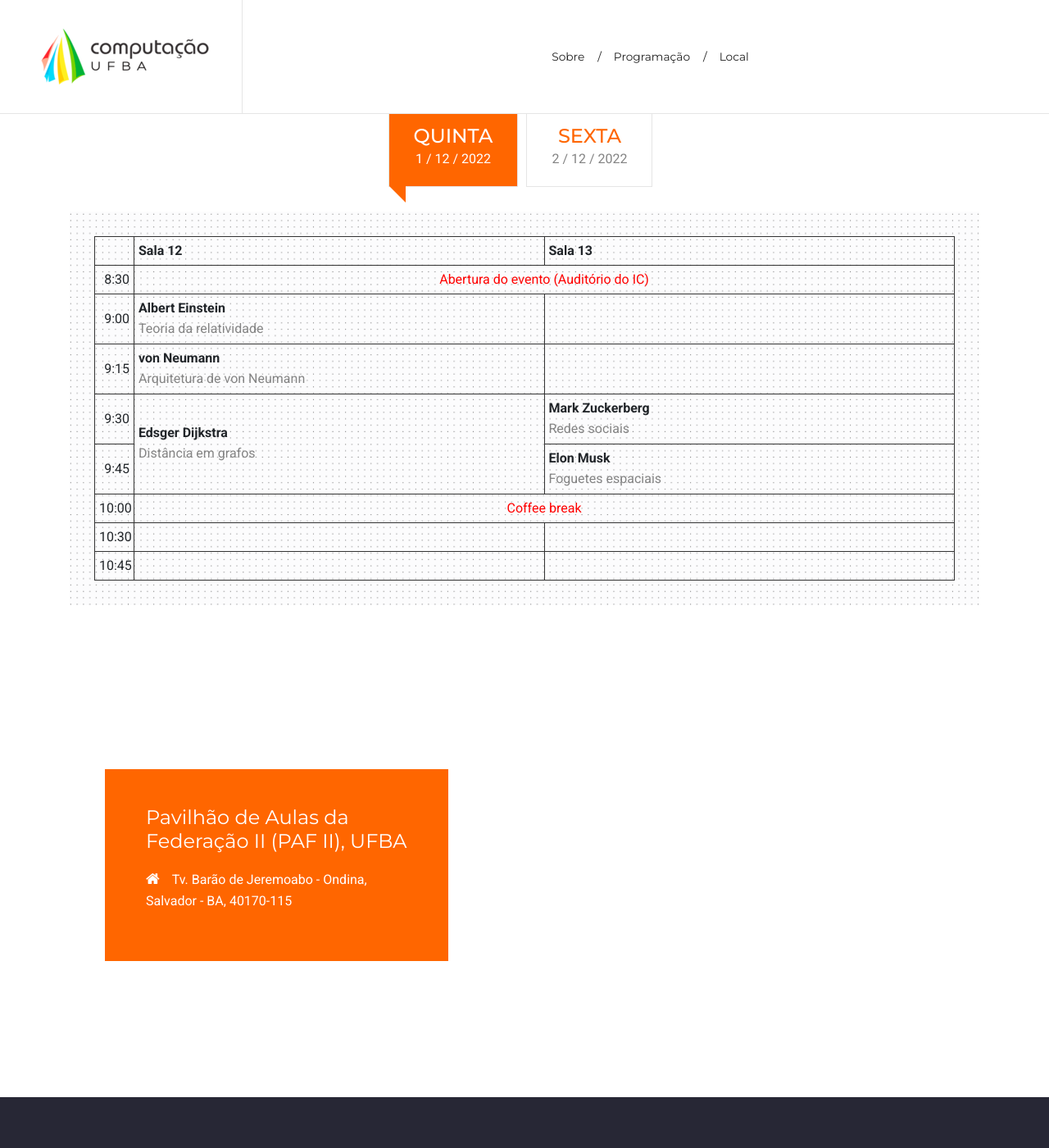
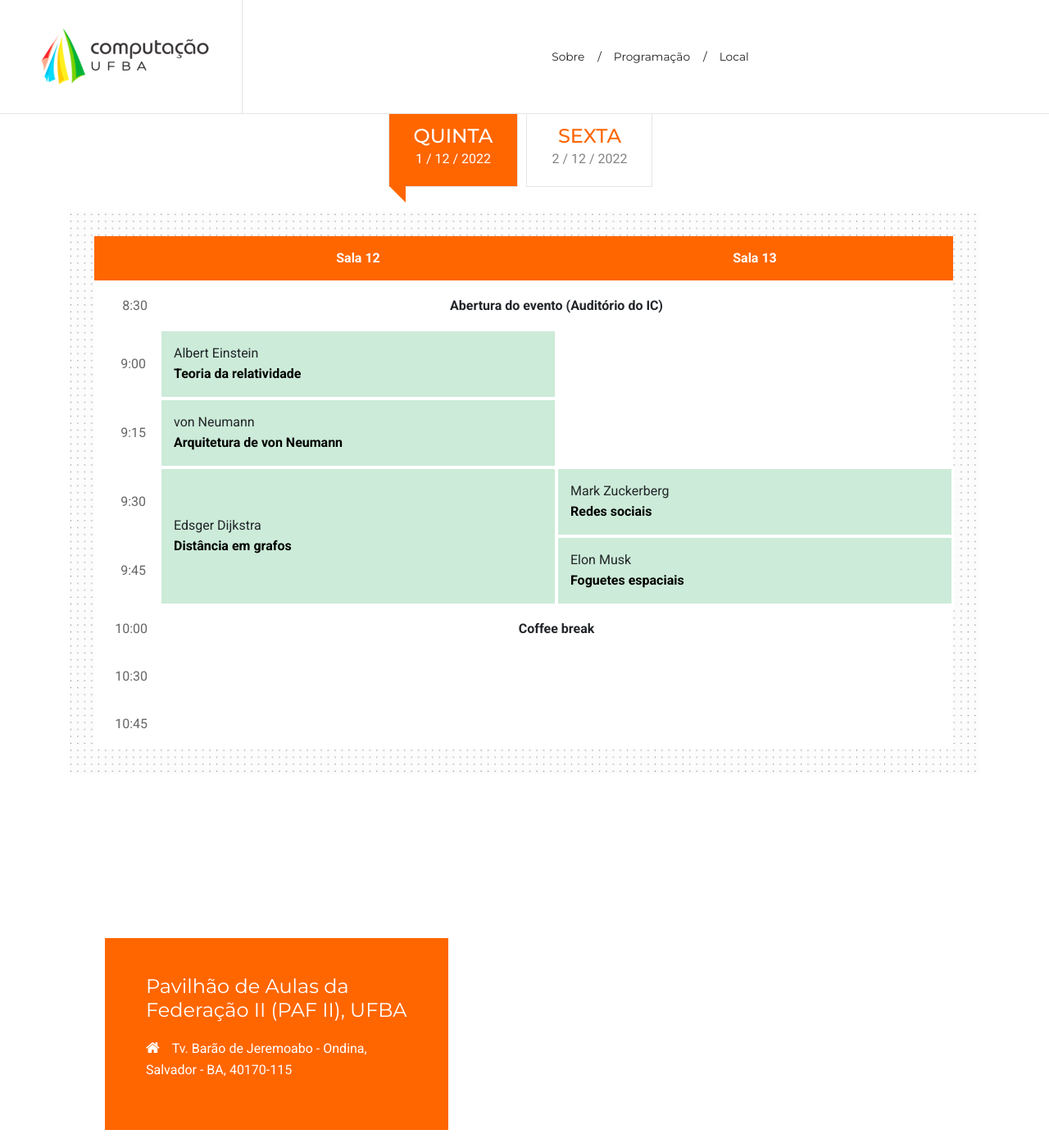
Before and after one commit to christinaflach/wepgcomp.github.io, a Jekyll site: the page built from index.md, in a window 1280 px wide and 1400 px high, scrolled down 1499 px. Shown: the whole window at 82% size. Built offline with Jekyll 4.4.1, drawn with Linux system fonts in a browser that asks for light colours.

Commit message:
Improve schedule design

```diff
--- a/_includes/partials/schedule.html
+++ b/_includes/partials/schedule.html
@@ -33,152 +33,28 @@
 						{% for day in site.data.program.days %}
 						{% assign n_rooms = day.rooms | size -%}
 					  <div class="tab-pane fade show {% if forloop.index == 1 %}active{% endif %} schedule-item" id="{{ day.name }}">
-					  	<!-- Headings -->
-{%- comment -%}
-							<ul class="m-0 p-0">
-					  		<li class="headings">
-					  			<div class="time">Time</div>
-					  			<div class="speaker">Speaker</div>
-					  			<div class="subject">Subject</div>
-					  			<div class="venue">Venue</div>
-					  		</li>
-					  		<!-- Schedule Details -->
-					  		<li class="schedule-details">
-					  			<div class="block">
-					  				<!-- time -->
-							  		<div class="time">
-							  			<i class="fa fa-clock-o"></i>
-							  			<span class="time">9.00 AM</span>
-							  		</div>
-							  		<!-- Speaker -->
-							  		<div class="speaker">
-							  			<img src="images/speakers/speaker-thumb-one.jpg" alt="speaker-thumb-one">
-										<span class="name">Samanta Doe</span>
-							  		</div>
-							  		<!-- Subject -->
-							  		<div class="subject">Introduction to Wp</div>
-							  		<!-- Venue -->
-							  		<div class="venue">Auditorium A</div>
-					  			</div>
-					  		</li>
-					  		<!-- Schedule Details -->
-					  		<li class="schedule-details">
-					  			<div class="block">
-						  			<!-- time -->
-							  		<div class="time">
-							  			<i class="fa fa-clock-o"></i>
-							  			<span class="time">10.00 AM</span>
-							  		</div>
-							  		<!-- Speaker -->
-							  		<div class="speaker">
-							  			<img src="images/speakers/speaker-thumb-two.jpg" alt="speaker-thumb-two">
-										<span class="name">Zerad Pawel</span>
-							  		</div>
-							  		<!-- Subject -->
-							  		<div class="subject">Principle of Wp</div>
-							  		<!-- Venue -->
-							  		<div class="venue">Auditorium B</div>
-					  			</div>
-					  		</li>
-					  		<!-- Schedule Details -->
-					  		<li class="schedule-details">
-					  			<div class="block">
-						  			<!-- time -->
-							  		<div class="time">
-							  			<i class="fa fa-clock-o"></i>
-							  			<span class="time">12.00 AM</span>
-							  		</div>
-							  		<!-- Speaker -->
-							  		<div class="speaker">
-							  			<img src="images/speakers/speaker-thumb-three.jpg" alt="speaker-thumb-three">
-										<span class="name">Henry Mong</span>
-							  		</div>
-							  		<!-- Subject -->
-							  		<div class="subject">Wp Requirements</div>
-							  		<!-- Venue -->
-							  		<div class="venue">Auditorium C</div>
-					  			</div>
-					  		</li>
-					  		<!-- Schedule Details -->
-					  		<li class="schedule-details">
-					  			<div class="block">
-						  			<!-- time -->
-							  		<div class="time">
-							  			<i class="fa fa-clock-o"></i>
-							  			<span class="time">2.00 PM</span>
-							  		</div>
-							  		<!-- Speaker -->
-							  		<div class="speaker">
-							  			<img src="images/speakers/speaker-thumb-four.jpg" alt="speaker-thumb-four">
-										<span class="name">Baily Leo</span>
-							  		</div>
-							  		<!-- Subject -->
-							  		<div class="subject">Introduction to Wp</div>
-							  		<!-- Venue -->
-							  		<div class="venue">Auditorium D</div>
-					  			</div>
-					  		</li>
-					  		<!-- Schedule Details -->
-					  		<li class="schedule-details">
-					  			<div class="block">
-						  			<!-- time -->
-							  		<div class="time">
-							  			<i class="fa fa-clock-o"></i>
-							  			<span class="time">3.00 PM</span>
-							  		</div>
-							  		<!-- Speaker -->
-							  		<div class="speaker">
-							  			<img src="images/speakers/speaker-thumb-five.jpg" alt="speaker-thumb-five">
-										<span class="name">Lee Mun</span>
-							  		</div>
-							  		<!-- Subject -->
-							  		<div class="subject">Useful tips for Wp</div>
-							  		<!-- Venue -->
-							  		<div class="venue">Auditorium E</div>
-					  			</div>
-					  		</li>
-					  		<!-- Schedule Details -->
-					  		<li class="schedule-details">
-					  			<div class="block">
-						  			<!-- time -->
-							  		<div class="time">
-							  			<i class="fa fa-clock-o"></i>
-							  			<span class="time">3.00 PM</span>
-							  		</div>
-							  		<!-- Speaker -->
-							  		<div class="speaker">
-							  			<img src="images/speakers/speaker-thumb-six.jpg" alt="speaker-thumb-six">
-										<span class="name">Lee Mun</span>
-							  		</div>
-							  		<!-- Subject -->
-							  		<div class="subject">Useful tips for Wp</div>
-							  		<!-- Venue -->
-							  		<div class="venue">Auditorium E</div>
-					  			</div>
-					  		</li>
-					  	</ul>
- {%- endcomment -%}
 							<table class="program-table">
-								<tr>
-									<th class="col-time">&nbsp;</th>
+								<tr class="program-header">
+									<th class="col-time" style="width: 80px; padding-right: 20px;">&nbsp;</th>
 									{%- for room in day.rooms -%}
-										<th class="col-room" style="width: calc(100%/{{ n_rooms }})">{{ room.name }}</th>
+										<th class="col-room" style="width: calc((100% - 80px)/{{ n_rooms }})">{{ room.name }}</th>
 									{%- endfor -%}
 								</tr>
 
 								{%- for slot in day.slots -%}
 									<tr>
-										<td style="text-align: right;">{{ slot }}</td>
+										<td class="time">{{ slot }}</td>
 										{%- if day.roomless[slot] -%}
-											<td colspan="{{ n_rooms }}" style="color: red; text-align: center;">{{ day.roomless[slot].title }}</td>
+											<td colspan="{{ n_rooms }}" class="all-rooms">{{ day.roomless[slot].title }}</td>
 										{%- else -%}
 											{%- for room in day.rooms -%}
 												{%- assign talk = room.talks[slot] -%}
 												{%- if talk and talk.placeholder -%}
 												{%- elsif talk -%}
-													<td rowspan="{{ talk.span || 1 }}"><b>{{ talk.presenter }}</b><br>
+													<td class="not-empty" rowspan="{{ talk.span || 1 }}">
+														{{ talk.presenter }}<br>
 														{%- capture talk_id -%}{{ day.name | append: '-' | append: room.name | append: '-' | append: slot | slugify }}{%- endcapture -%}
-														<a href="#" data-toggle="modal" data-target="#{{ talk_id }}">{{ talk.title }}</a>
+														<b><a href="#" style="color: black;" data-toggle="modal" data-target="#{{ talk_id }}">{{ talk.title }}</a></b>
 
 														<!-- Modal -->
 														<div class="modal fade" id="{{ talk_id }}" tabindex="-1" role="dialog" aria-labelledby="exampleModalLabel" aria-hidden="true">
--- a/assets/css/style.css
+++ b/assets/css/style.css
@@ -1,28 +1,31 @@
 .program-table {
   table-layout: fixed;
-  /* width: min(80%, 800px); */
   width: 100%;
   margin-left: auto;
   margin-right: auto;
 }
-/* @media only screen and (max-width: 720px) {
-  .program-table {
-    width: 90%;
-  }
+.program-table td.all-rooms {
+  text-align: center;
+  font-weight: bold;
 }
-@media only screen and (max-width: 480px) {
-  .program-table {
-    width: 100%;
-  }
-} */
+.program-table th {
+  text-align: center;
+}
 .program-table td, .program-table th {
-  border: 1px solid #333;
-  padding: 5px;
+  background-color: white;
+  padding: 15px;
+  border-bottom: 4px solid white;
+}
+.program-table .not-empty {
+  background-color: #ccebd8;
+  border: 4px solid white;
+}
+.program-header th {
+  background-color: #ff6600;
+  color: white;
 }
 
-.col-time {
-  width: 3em;
+.program-table .time {
+  text-align: right;
+  color: #666;
 }
-.col-room {
-
-}
```
